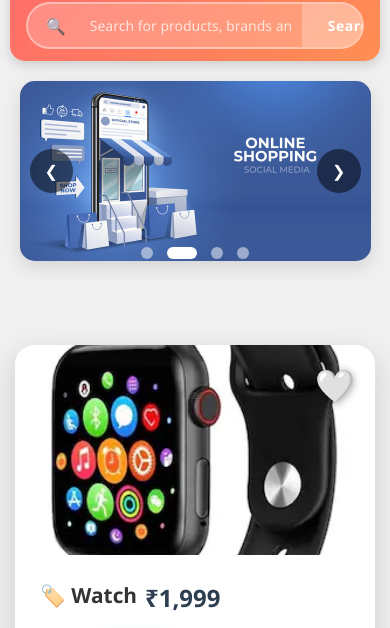
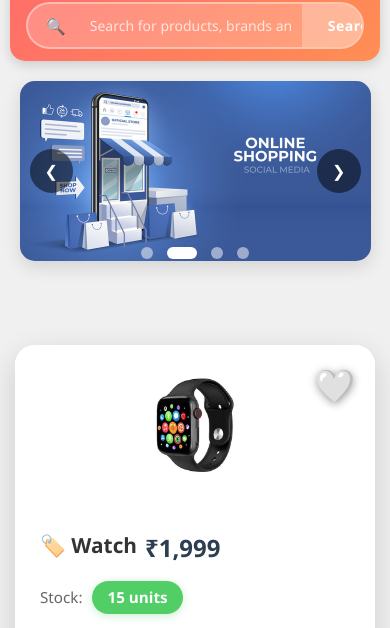
Before and after one commit to annamalairaajan20-ar/shophub, a plain HTML site: page index.html in a window 390 px wide. Shown: the part 192-820 px from the top of the page. Drawn offline with nearby package versions, Linux system fonts and the light colour scheme.

Commit message:
Add files via upload

```diff
--- a/index.css
+++ b/index.css
@@ -405,21 +405,24 @@ body {
 .product-image-container {
   position: relative;
   width: 320px;
-  height: 240px;
+  height: 220px;
+  background: #fff;
+  display: flex;
+  align-items: center;
+  justify-content: center;
   overflow: hidden;
-  background: #f0f0f0;
 }
 
-.product-image-container img {
+.product-img {
   width: 100%;
   height: 100%;
-  object-fit: cover;
+  object-fit: contain;
+  padding: 10px;
   transition: transform 0.3s ease;
 }
-p
 
-.product-box:hover .product-image-container img {
-  transform: scale(1.1);
+.product-box:hover .product-img {
+  transform: scale(1.05);
 }
 
 /* ========== WISHLIST HEART ICON CSS ========== */
@@ -797,7 +800,29 @@ p
   .product-image-container {
     height: 210px;
   }
+/* Small */
+.product-img {
+  width: 100px;
+  height: 100px;
+  object-fit: contain;
+}
 
+/* Medium (current) */
+.product-img {
+  width: 150px;
+  height: 150px;
+  object-fit: contain;
+}
+
+/* Full container width (fills the card image area) */
+.product-img {
+  width: 100%;
+  height: 100%;
+  object-fit: cover;   /* or contain */
+}
+.product-image-container {
+  height: 160px;   /* was 240px — reduce this to shrink the whole image area */
+}
   #cartSection {
     margin: 20px;
     padding: 25px;
```
Also changed, not shown: index.html (+1 -0 lines).
